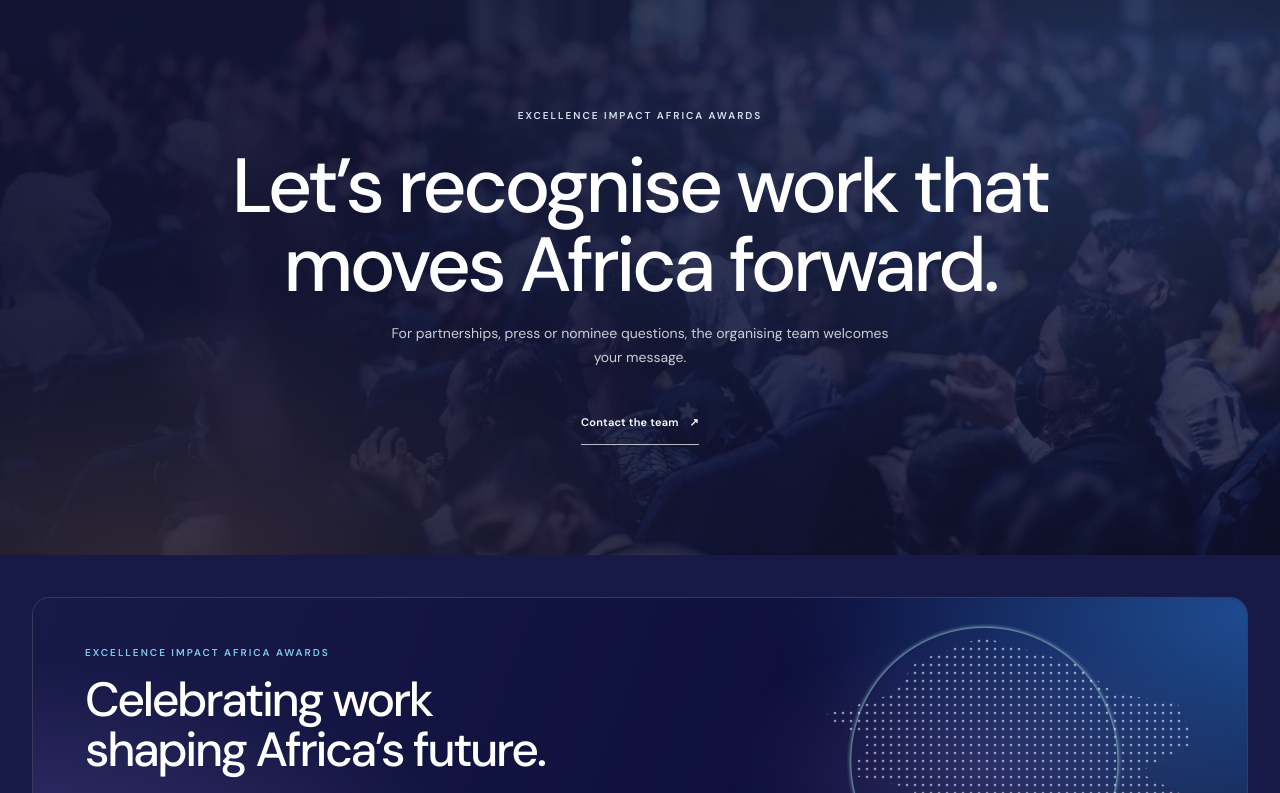
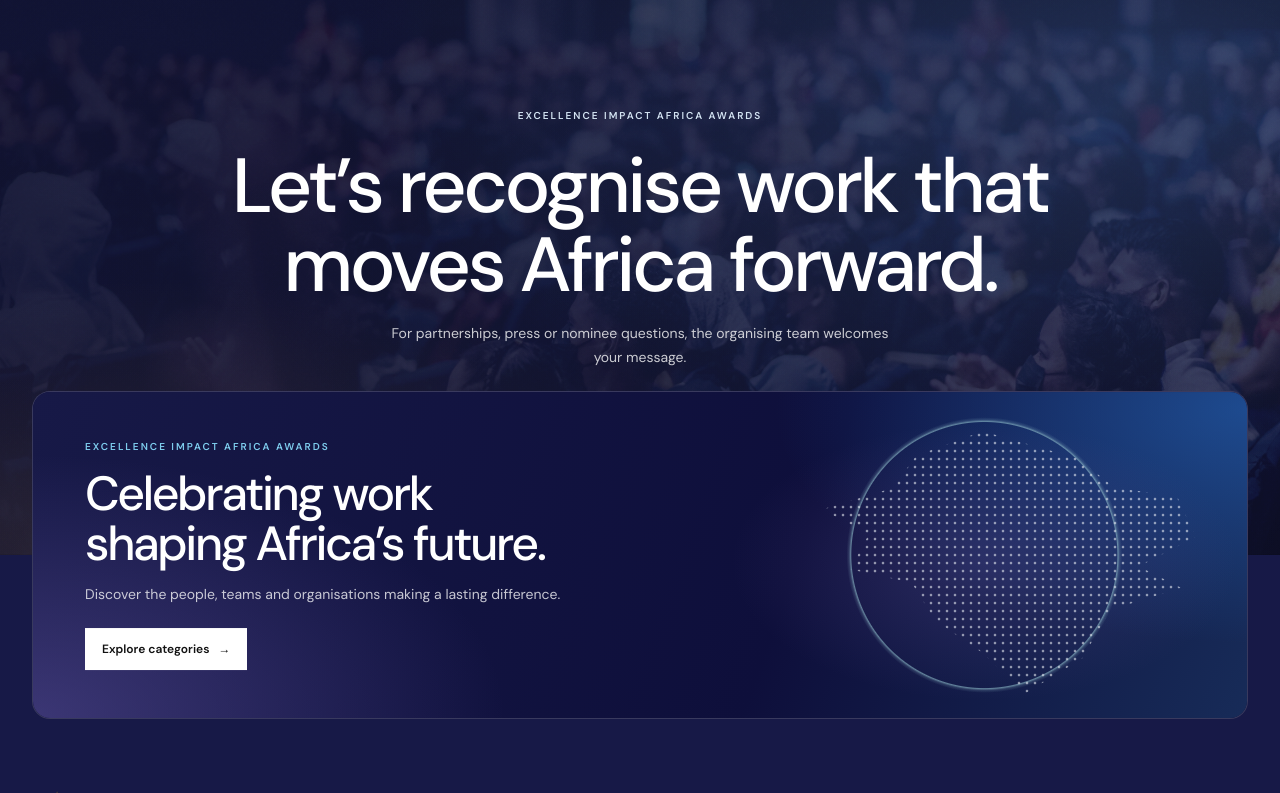
Before and after one commit to K2Debug/Excellence-Impact-Africa-Awards, a Laravel app: page / in a window 1280 px wide. Shown: the part 5707-6500 px from the top of the page. Run offline with Laravel 12, Linux system fonts and the light colour scheme; style sheets or scripts are compiled from the project's sources.

Commit message:
Overlap footer callout at footer edge

```diff
--- a/resources/css/app.css
+++ b/resources/css/app.css
@@ -143,9 +143,9 @@ a:hover { color:var(--eiaa-navy); }
 .closing-section h2 { max-width:850px;margin:7px 0 18px;color:white;font-size:clamp(42px,6vw,78px);line-height:1.02; }
 .closing-section>p:not(.eyebrow) { max-width:510px;margin:0;color:rgba(255,255,255,.78);font-size:14px;line-height:1.7; }
 .closing-section>a { margin-top:30px;padding:14px 0;border-bottom:1px solid rgba(255,255,255,.7); }
-.site-footer { position:relative;z-index:1;background:var(--eiaa-deep);color:#fff;padding:42px 32px 24px; }
+.site-footer { position:relative;z-index:1;background:var(--eiaa-deep);color:#fff;padding:0 32px 24px; }
 .site-footer__inner { width:min(100%,1280px);margin:0 auto; }
-.site-footer__callout { position:relative;isolation:isolate;min-height:295px;margin:0 0 0;overflow:hidden;border:1px solid rgba(255,255,255,.18);border-radius:18px;background:var(--eiaa-navy); }
+.site-footer__callout { position:relative;isolation:isolate;min-height:295px;margin:0 0 -148px;overflow:hidden;border:1px solid rgba(255,255,255,.18);border-radius:18px;background:var(--eiaa-navy);transform:translateY(-50%); }
 .site-footer__callout::before { position:absolute;z-index:-1;inset:0;background:radial-gradient(ellipse 54% 112% at 0% 100%,rgba(97,85,164,.5),transparent 72%),radial-gradient(ellipse 54% 100% at 100% 5%,rgba(40,120,217,.45),transparent 72%),linear-gradient(110deg,#171947 0%,#0E0F3B 62%,#172b58 100%);content:""; }
 .site-footer__callout-copy { position:relative;z-index:2;max-width:590px;padding:48px 52px; }
 .site-footer__callout-copy .eyebrow { margin-bottom:15px;color:var(--eiaa-sky); }
@@ -212,8 +212,8 @@ a:hover { color:var(--eiaa-navy); }
  .category-tile { min-height:235px; }
  .recognition-section { min-height:500px; }
  .judging-section { padding-bottom:72px; }
- .site-footer { padding:30px 20px 20px; }
- .site-footer__callout { min-height:290px; }
+ .site-footer { padding:0 20px 20px; }
+ .site-footer__callout { min-height:290px;margin-bottom:-145px; }
  .site-footer__callout-copy { padding:32px 24px; }
  .site-footer__callout h2 { max-width:410px;font-size:clamp(30px,8vw,42px); }
  .site-footer__callout-art { right:-34%;width:80%;opacity:.48; }
```
Also changed, not shown: 1 other file.
